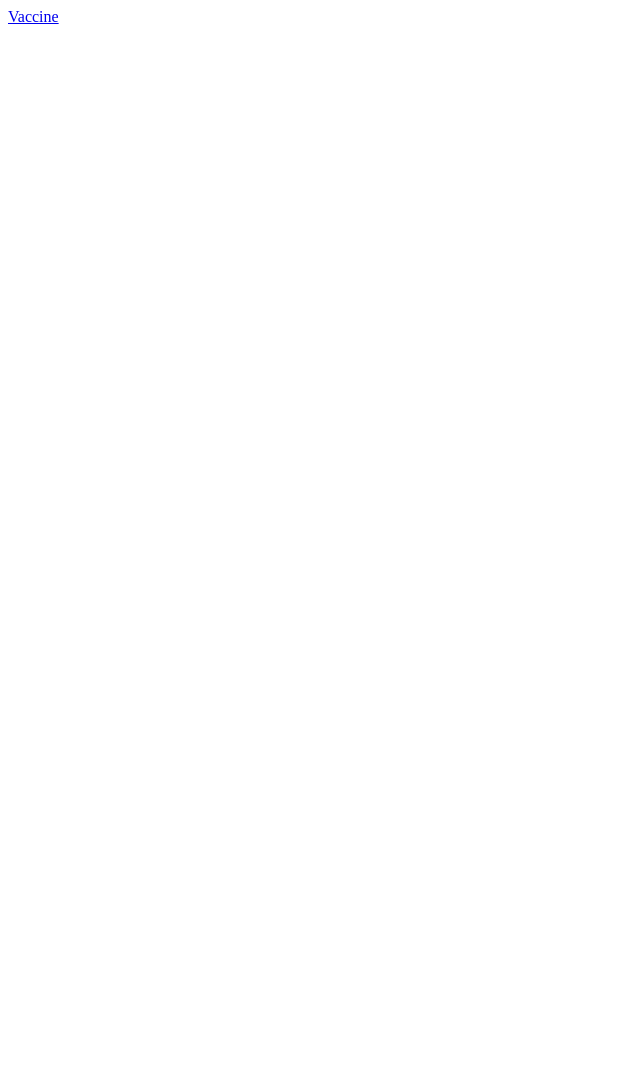
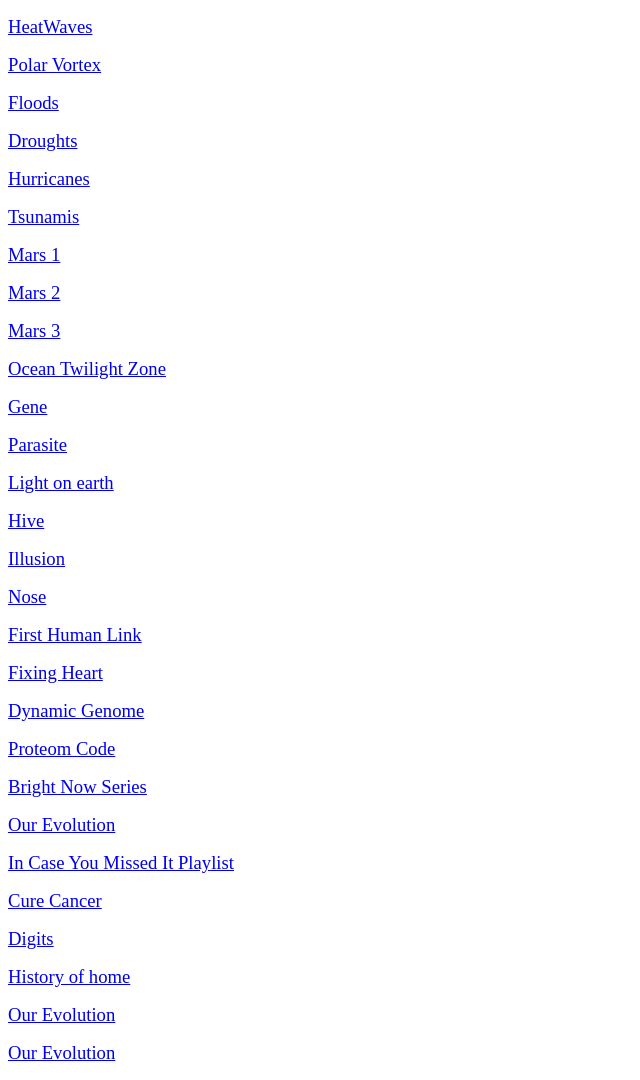
Before and after one commit to niamt1/videos, a plain HTML site: page index.html in a window 1280 px wide. Shown: the whole page, without its empty margins (0-640 px from the left). Before the commit the page ends 800 px from the top, so only its background shows below. Drawn offline with Linux system fonts and the light colour scheme.

Commit message:
Update index.html

```diff
--- a/index.html
+++ b/index.html
@@ -2,5 +2,32 @@
 <html lang="en-gb" dir="ltr">
 
 <body>
-    <a href="https://drive.google.com/file/d/1c4hS8ovKcakFYkOYIEkIXTlljKpv8PDa/view?usp=sharing">Vaccine</a>
+    <p><span style="font-size: 14pt;"><a href="https://curiositystream.com/video/4340">HeatWaves</a></span></p>
+    <p><span style="font-size: 14pt;"><a href="https://curiositystream.com/video/4341">Polar Vortex</a></span></p>
+    <p><span style="font-size: 14pt;"><a href="https://curiositystream.com/video/4342">Floods</a></span></p>
+    <p><span style="font-size: 14pt;"><a href="https://curiositystream.com/video/4343">Droughts</a></span></p>
+    <p><span style="font-size: 14pt;"><a href="https://curiositystream.com/video/4344">Hurricanes</a></span></p>
+    <p><span style="font-size: 14pt;"><a href="https://curiositystream.com/video/4345">Tsunamis</a></span></p>
+    <p><span style="font-size: 14pt;"><a href="https://curiositystream.com/video/3916" target="_blank" rel="noopener noreferrer">Mars 1</a></span></p>
+    <p><span style="font-size: 14pt;"><a href="https://curiositystream.com/video/3917" target="_blank" rel="noopener noreferrer">Mars 2</a></span></p>
+    <p><span style="font-size: 14pt;"><a href="https://curiositystream.com/video/3918" target="_blank" rel="noopener noreferrer">Mars 3</a></span></p>
+    <p><span style="font-size: 14pt;"><a href="https://curiositystream.com/video/4265" target="_blank" rel="noopener noreferrer">Ocean Twilight Zone</a></span></p>
+    <p><span style="font-size: 14pt;"><a href="https://curiositystream.com/video/1574" target="_blank" rel="noopener noreferrer">Gene</a></span></p>
+    <p><span style="font-size: 14pt;"><a href="https://curiositystream.com/video/2132" target="_blank" rel="noopener noreferrer">Parasite</a></span></p>
+    <p><span style="font-size: 14pt;"><a href="https://curiositystream.com/video/1571" target="_blank" rel="noopener noreferrer">Light on earth</a></span></p>
+    <p><span style="font-size: 14pt;"><a href="https://curiositystream.com/video/946" target="_blank" rel="noopener noreferrer">Hive</a></span></p>
+    <p><span style="font-size: 14pt;"><a href="https://curiositystream.com/series/217" target="_blank" rel="noopener noreferrer">Illusion</a></span></p>
+    <p><span style="font-size: 14pt;"><a href="https://curiositystream.com/video/2009" target="_blank" rel="noopener noreferrer">Nose</a></span></p>
+    <p><span style="font-size: 14pt;"><a href="https://curiositystream.com/video/4233" target="_blank" rel="noopener noreferrer">First Human Link</a></span></p>
+    <p><span style="font-size: 14pt;"><a href="https://curiositystream.com/video/2964" target="_blank" rel="noopener noreferrer">Fixing Heart</a></span></p>
+    <p><span style="font-size: 14pt;"><a href="https://curiositystream.com/video/2938" target="_blank" rel="noopener noreferrer">Dynamic Genome</a></span></p>
+    <p><span style="font-size: 14pt;"><a href="https://curiositystream.com/video/2392" target="_blank" rel="noopener noreferrer">Proteom Code</a></span></p>
+    <p><span style="font-size: 14pt;"><a href="https://curiositystream.com/video/3448" target="_blank" rel="noopener noreferrer">Bright Now Series</a></span></p>
+    <p><span style="font-size: 14pt;"><a href="https://curiositystream.com/video/2091" target="_blank" rel="noopener noreferrer">Our Evolution</a></span></p>
+    <p><span style="font-size: 14pt;"><a href="https://curiositystream.com/browse/playlist/150?title=In%20Case%20You%20Missed%20It%20(ICYMI)" target="_blank" rel="noopener noreferrer">In Case You Missed It Playlist</a></span></p>
+    <p><span style="font-size: 14pt;"><a href="https://curiositystream.com/video/4609" target="_blank" rel="noopener noreferrer">Cure Cancer</a></span></p>
+    <p><span style="font-size: 14pt;"><a href="https://curiositystream.com/video/1720" target="_blank" rel="noopener noreferrer">Digits</a></span></p>
+    <p><span style="font-size: 14pt;"><a href="https://curiositystream.com/video/2091" target="_blank" rel="noopener noreferrer">History of home</a></span></p>
+    <p><span style="font-size: 14pt;"><a href="https://curiositystream.com/video/2091" target="_blank" rel="noopener noreferrer">Our Evolution</a></span></p>
+    <p><span style="font-size: 14pt;"><a href="https://curiositystream.com/video/2091" target="_blank" rel="noopener noreferrer">Our Evolution</a></span></p>
 </body>
```
